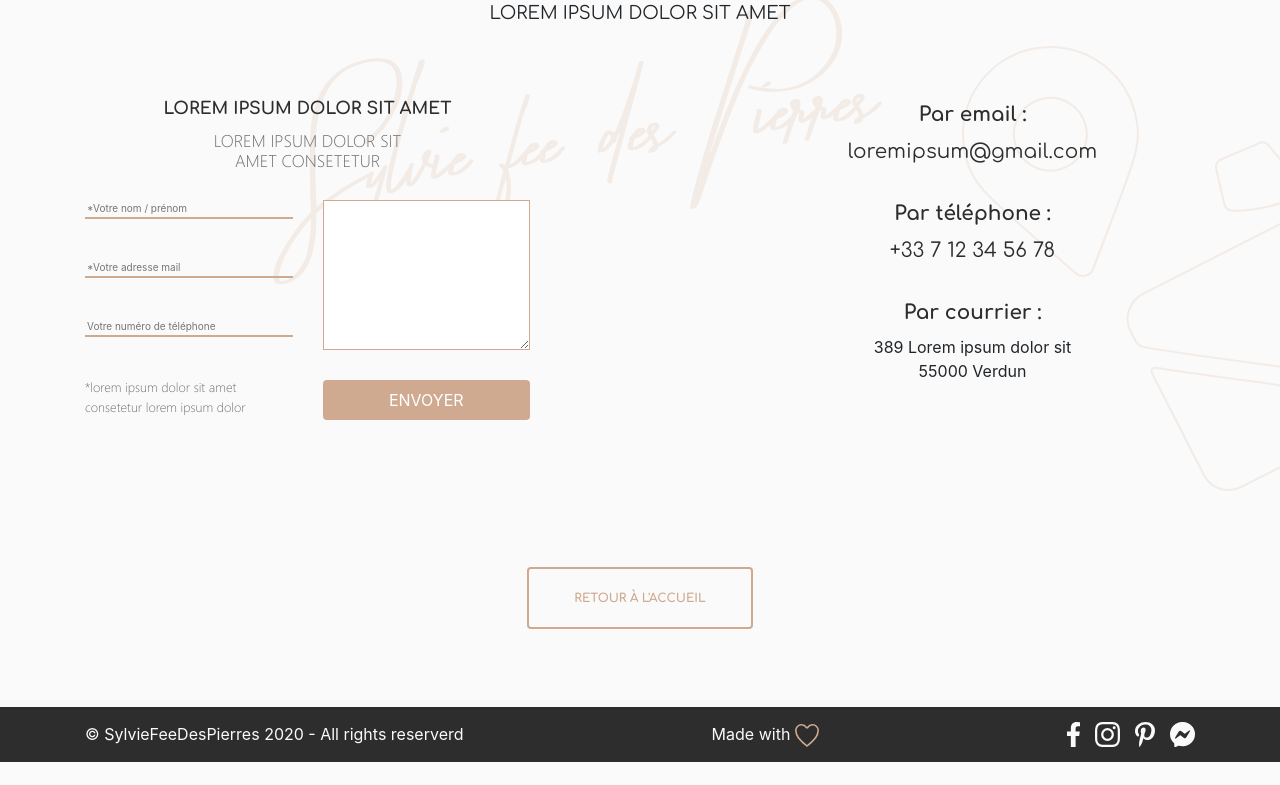
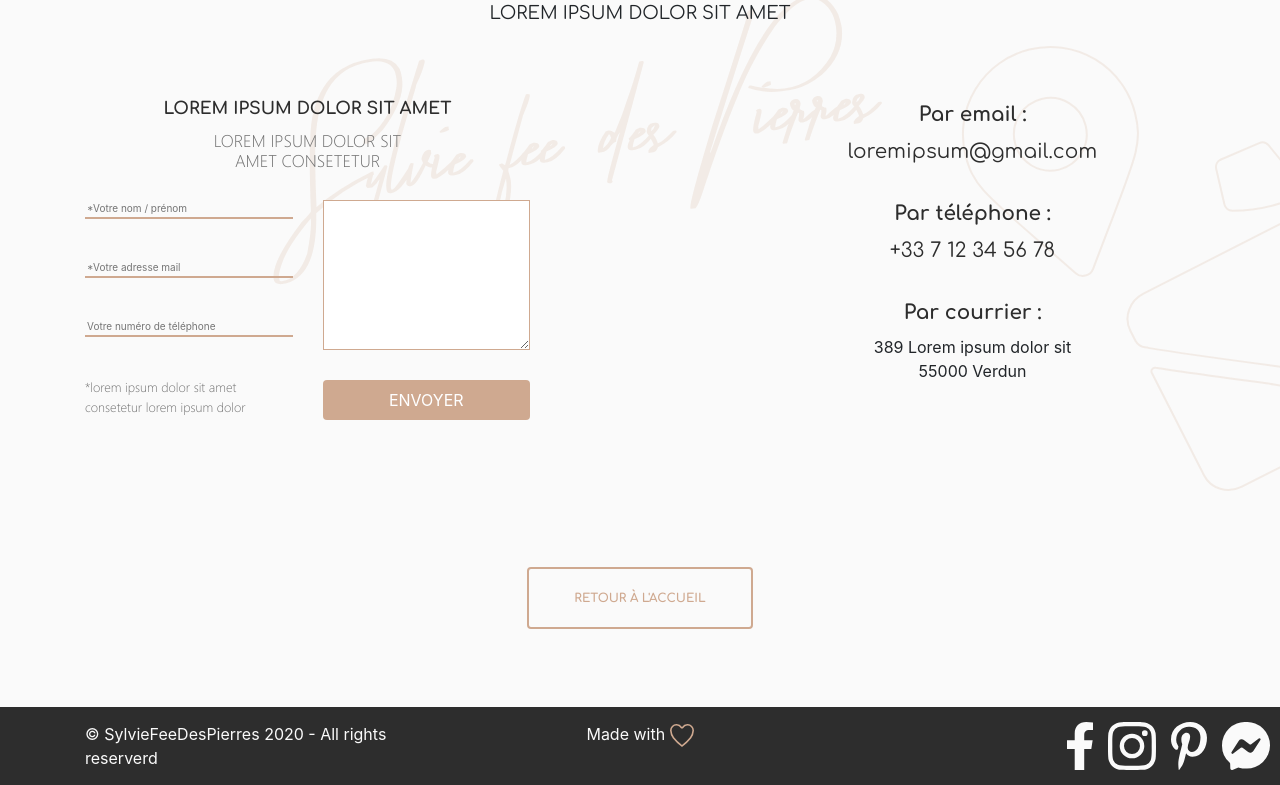
Before and after one commit to Kursorr/sophie-fee-des-pierres, a website: page index.html in a window 1280 px wide. Shown: the part 3723-4508 px from the top of the page. Before the commit the page ends 4485 px from the top, so only its background shows below. Drawn offline with nearby package versions, Linux system fonts and the light colour scheme.

Commit message:
Fix footer

```diff
--- a/index.html
+++ b/index.html
@@ -476,11 +476,17 @@
     </div>
 
     <div id="footer" class="container-fluid">
-      <div class="container d-flex justify-content-between">
+      <div class="container">
+        <div class="row d-flex justify-content-between">
+          <div class="col-4">
             <p>© SylvieFeeDesPierres 2020 - All rights reserverd</p>
+          </div>
 
+          <div class="col-4 text-center">
             <p>Made with <img src="./images/heart.svg" alt="heart"></p>
+          </div>
 
+          <div class="col-4 d-flex justify-content-end">
             <div class="d-flex" id="medias">
               <img src="./images/facebook.svg" alt="heart">
               <img src="./images/insta.svg" alt="insta">
@@ -489,5 +495,7 @@
             </div>
           </div>
         </div>
+      </div>
+    </div>
   </body>
 </html>
```
Lines whose indentation alone changed are shown as unchanged.
